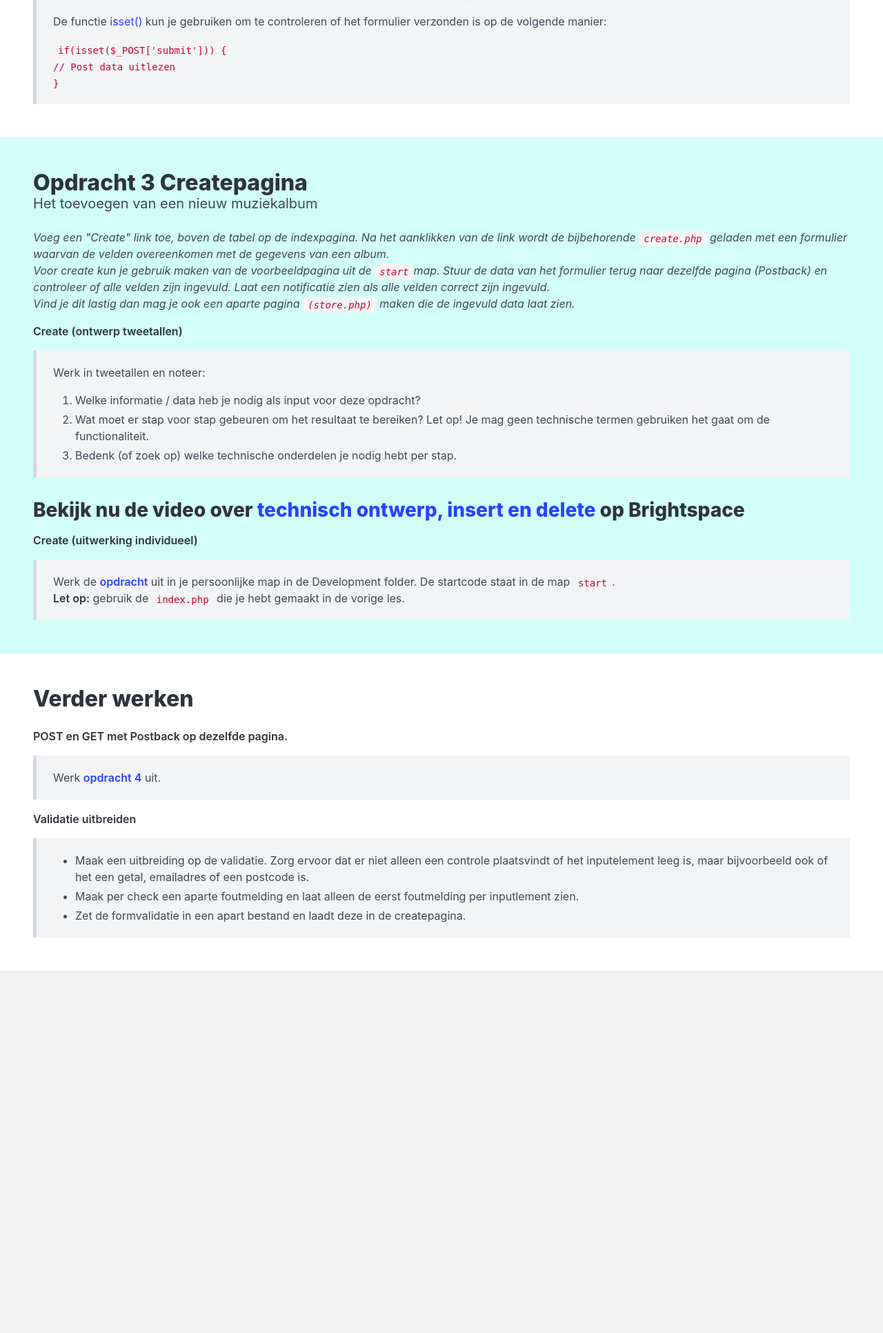
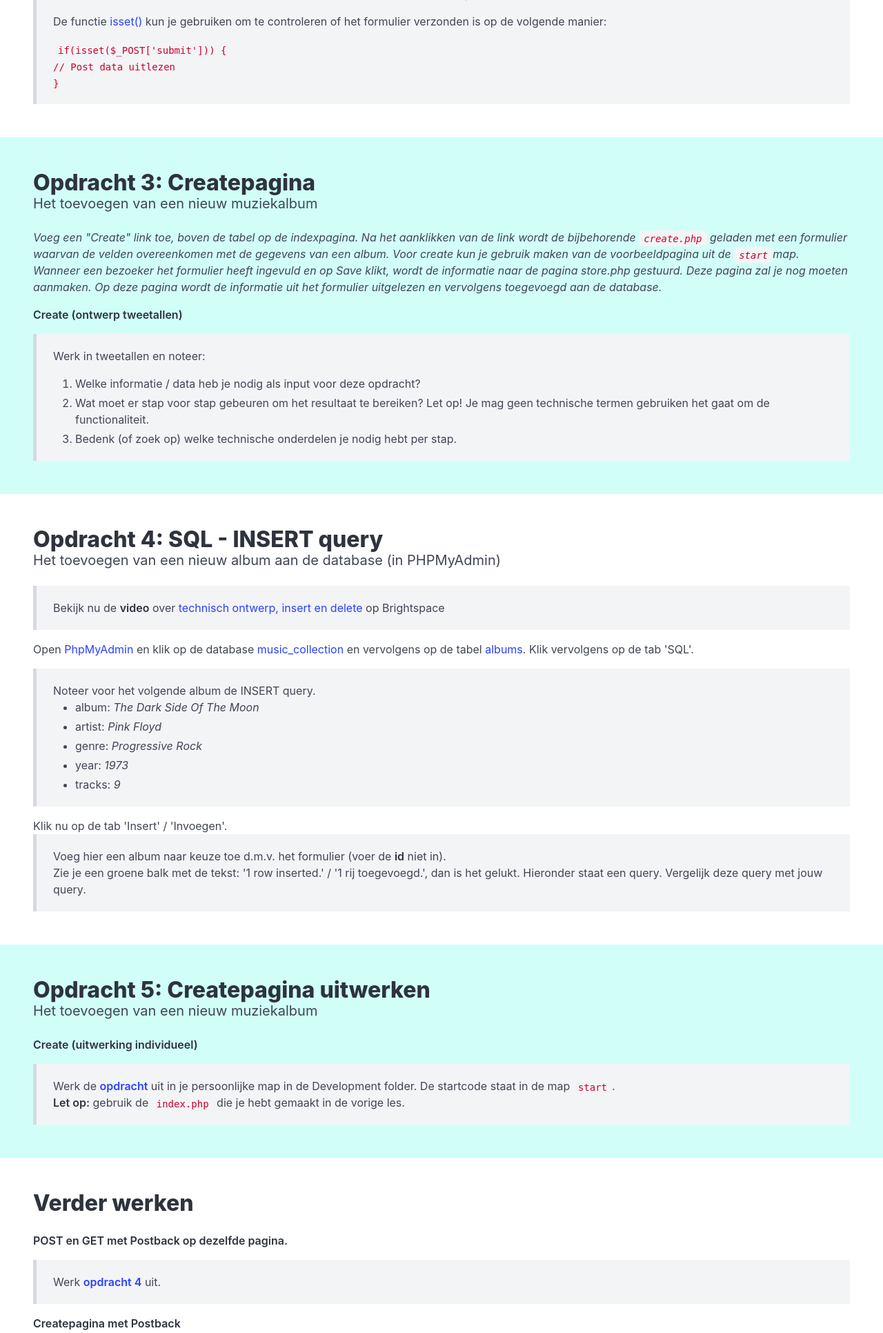
Before and after one commit to HR-CMGT/PRG02-2024-2025, a PHP site: page / in a window 1280 px wide. Shown: the part 741-2673 px from the top of the page at 69% size. Before the commit the page ends 2148 px from the top, so only its background shows below. Run offline with PHP 8.4, Linux system fonts and the light colour scheme.

Commit message:
CHANGE lesson 3

```diff
--- a/les3/exercises/index.php
+++ b/les3/exercises/index.php
@@ -84,7 +84,7 @@
 
 <!--Create-->
 <section class="section has-background-primary-light">
-    <h1 class="title">Opdracht 3 Createpagina</h1>
+    <h1 class="title">Opdracht 3: Createpagina</h1>
     <h2 class="subtitle">
         Het toevoegen van een nieuw muziekalbum
     </h2>
@@ -93,14 +93,12 @@
             <em>
                 Voeg een "Create" link toe, boven de tabel op de indexpagina. Na het aanklikken van de link
                 wordt de bijbehorende <code>create.php</code> geladen met een formulier waarvan de velden overeenkomen
-                met de gegevens van een album.
+                met de gegevens van een album. Voor create kun je gebruik maken van de voorbeeldpagina uit de
+                <code>start</code>map.
                 <br>
-                Voor create kun je gebruik maken van de voorbeeldpagina uit de <code>start</code>map.
-                Stuur de data van het formulier terug naar dezelfde pagina (Postback) en controleer of alle
-                velden zijn ingevuld. Laat een notificatie zien als alle velden correct zijn ingevuld.
-                <br>
-                Vind je dit lastig dan mag je ook een aparte pagina <code>(store.php)</code> maken die de
-                ingevuld data laat zien.
+                Wanneer een bezoeker het formulier heeft ingevuld en op Save klikt, wordt de informatie naar de pagina
+                store.php gestuurd. Deze pagina zal je nog moeten aanmaken. Op deze pagina wordt de informatie
+                uit het formulier uitgelezen en vervolgens toegevoegd aan de database.
             </em>
         </p>
         <p>
@@ -117,13 +115,57 @@
                 <li>Bedenk (of zoek op) welke technische onderdelen je nodig hebt per stap.</li>
             </ol>
         </blockquote>
+    </div>
+</section>
 
-        <h2>
-            Bekijk nu de video over <a href="https://brightspace.hr.nl/d2l/le/lessons/138307/topics/543140" target="_blank">
+<section class="section">
+    <h1 class="title">Opdracht 4: SQL - INSERT query</h1>
+    <h2 class="subtitle">
+        Het toevoegen van een nieuw album aan de database (in PHPMyAdmin)
+    </h2>
+    <div class="content">
+        <blockquote>
+            Bekijk nu de <strong>video</strong> over <a href="https://brightspace.hr.nl/d2l/le/lessons/138307/topics/543140" target="_blank">
                 technisch ontwerp, insert en delete
             </a> op Brightspace
-        </h2>
+        </blockquote>
 
+        <p>
+            Open <a href="http://phpmyadmin.test/" target="_blank">PhpMyAdmin</a> en klik op de database <a
+                    href="http://phpmyadmin.test/index.php?route=/database/sql&db=music_collection"
+                    target="_blank">music_collection</a> en vervolgens op de tabel <a
+                    href="http://phpmyadmin.test/index.php?route=/table/sql&db=music_collection&table=albums"
+                    target="_blank">albums</a>.
+            Klik vervolgens op de tab 'SQL'.
+        </p>
+        <blockquote>
+            Noteer voor het volgende album de INSERT query.
+
+            <ul>
+                <li>album: <span class="is-italic">The Dark Side Of The Moon</span></li>
+                <li>artist: <span class="is-italic">Pink Floyd</span></li>
+                <li>genre: <span class="is-italic">Progressive Rock</span></li>
+                <li>year: <span class="is-italic">1973</span></li>
+                <li>tracks: <span class="is-italic">9</span></li>
+            </ul>
+        </blockquote>
+
+        Klik nu op de tab 'Insert' / 'Invoegen'.
+        <blockquote>
+            Voeg hier een album naar keuze toe d.m.v. het formulier (voer de <strong>id</strong> niet in).
+            <br>
+            Zie je een groene balk met de tekst: '1 row inserted.' / '1 rij toegevoegd.', dan is het gelukt.
+            Hieronder staat een query. Vergelijk
+            deze query met jouw query.
+        </blockquote>
+    </div>
+</section>
+<section class="section has-background-primary-light">
+    <h1 class="title">Opdracht 5: Createpagina uitwerken</h1>
+    <h2 class="subtitle">
+        Het toevoegen van een nieuw muziekalbum
+    </h2>
+    <div class="content">
         <p>
             <strong>Create (uitwerking individueel)</strong>
         </p>
@@ -148,15 +190,11 @@
             Werk <a href="opdr4-post-en-get-postback.php" target="_blank"><strong>opdracht 4</strong></a> uit.
         </blockquote>
         <p>
-            <strong>Validatie uitbreiden</strong>
+            <strong>Createpagina met Postback</strong>
         </p>
         <blockquote>
-            <ul>
-                <li>Maak een uitbreiding op de validatie. Zorg ervoor dat er niet alleen een controle plaatsvindt of het
-                    inputelement leeg is, maar bijvoorbeeld ook of het een getal, emailadres of een postcode is.</li>
-                <li>Maak per check een aparte foutmelding en laat alleen de eerst foutmelding per inputlement zien.</li>
-                <li>Zet de formvalidatie in een apart bestand en laadt deze in de createpagina.</li>
-            </ul>
+            Je kunt alvast vooruit werken door de createpagina te maken met een Postback. De informatie van het
+            formulier wordt in dat geval naar de <code>create.php</code> pagina teruggestuurd en verwerkt.
         </blockquote>
     </div>
 </section>
```
Also changed, not shown: les3/README.md.
